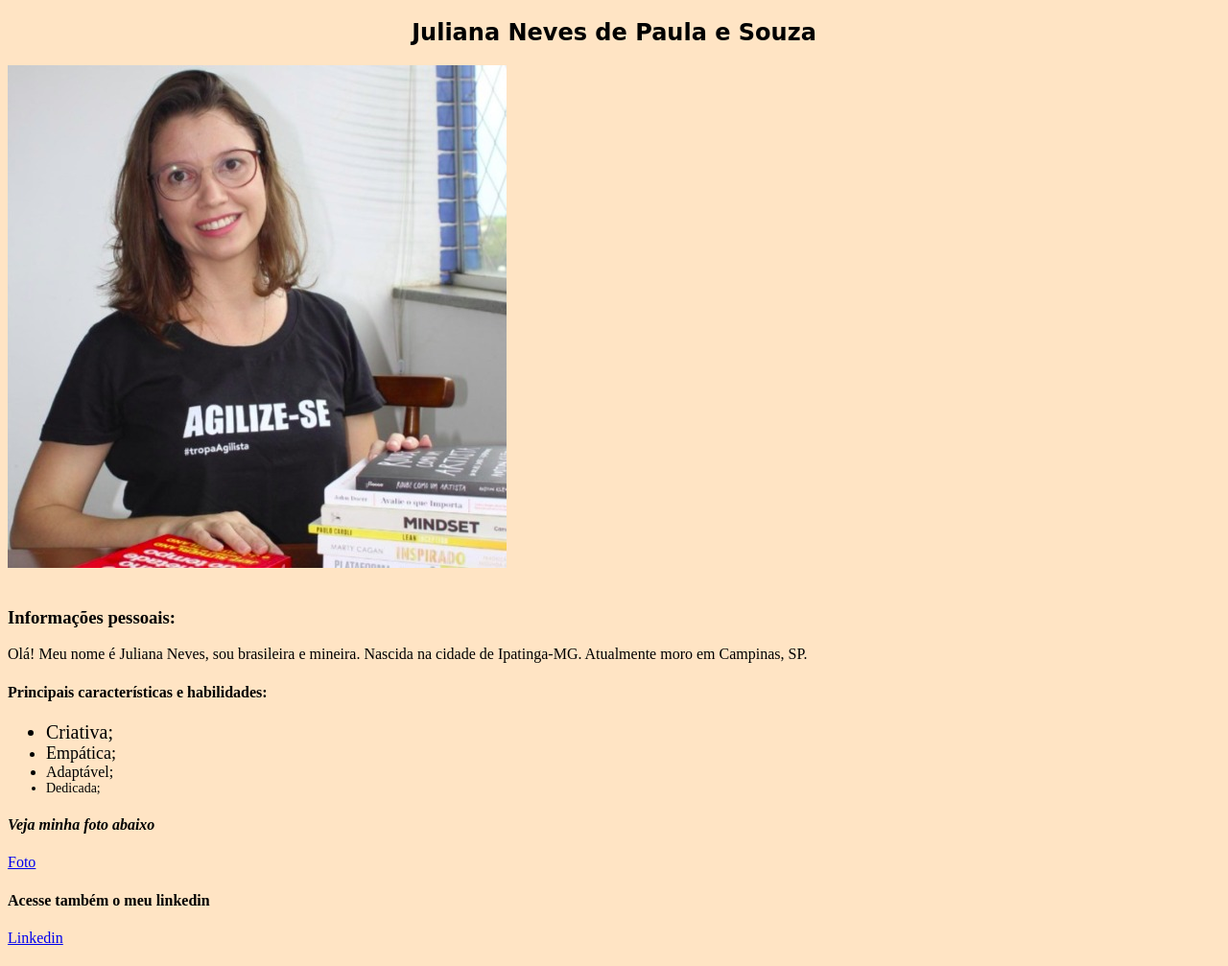
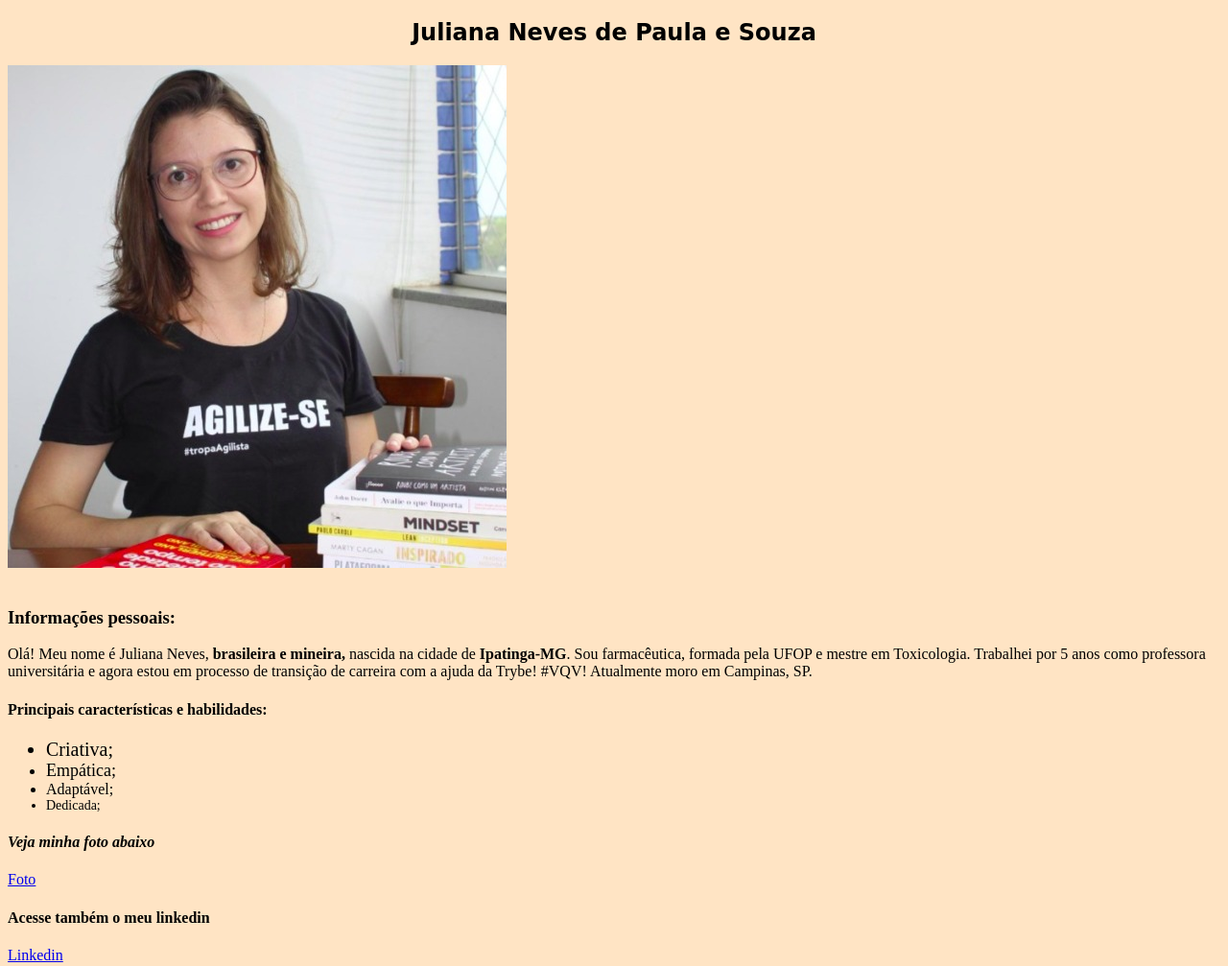
Before and after one commit to Junepa/Junepa.github.io, a plain HTML site: page index.html in a window 1280 px wide. Shown: the whole page at 96% size. Drawn offline with Linux system fonts and the light colour scheme.

Commit message:
todas as alterações requisitadas, exercicio na pratica, secao3, dia 2

```diff
--- a/index.html
+++ b/index.html
@@ -17,7 +17,9 @@
 
 <br> <br>
 <h3> Informações pessoais:</h3>
-Olá! Meu nome é Juliana Neves, sou brasileira e mineira. Nascida na cidade de Ipatinga-MG.
+Olá! Meu nome é Juliana Neves, <strong>brasileira e mineira,</strong>
+nascida na cidade de <strong>Ipatinga-MG</strong>. Sou farmacêutica, formada pela UFOP e mestre em Toxicologia. Trabalhei por 5 anos como professora universitária
+e agora estou em processo de transição de carreira com a ajuda da <stong>Trybe!</stong> #VQV!
 Atualmente moro em Campinas, SP.
 <h4>
     Principais características e habilidades:
--- a/style.css
+++ b/style.css
@@ -21,3 +21,6 @@ body {
 #dedicada {
     font-size: 14px;
 }
+#img {
+    vertical-align: middle;
+}
```
